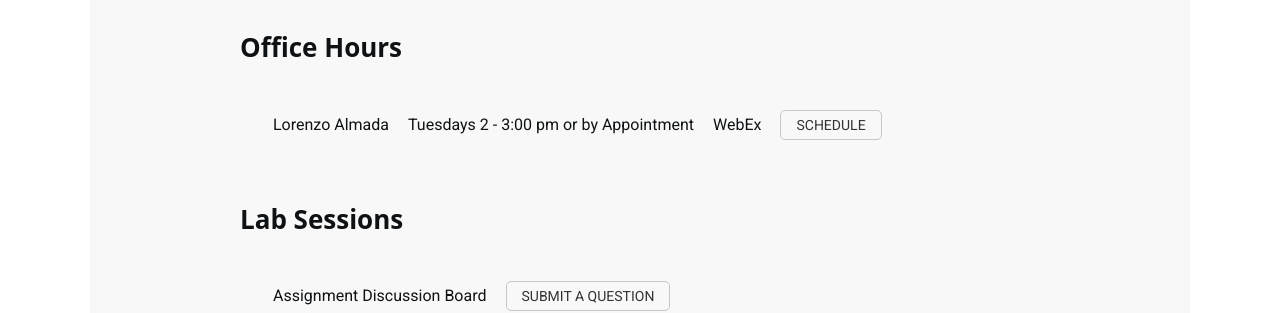
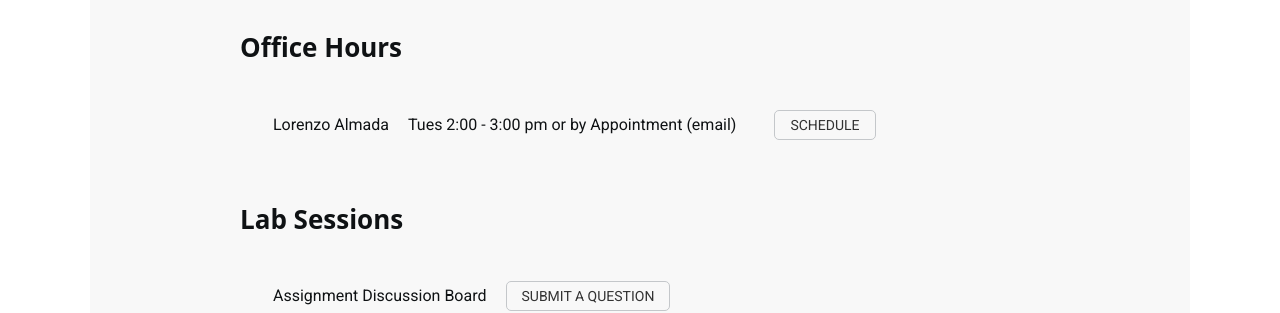
Before and after one commit to lalmada1/Coding-in-R-SPR-2021, a Jekyll site: the page built from index.md, in a window 1280 px wide and 900 px high, scrolled down 1440 px. Shown: the part 145-458 px from the top of the window. Built offline with Jekyll 4.4.1, drawn with Linux system fonts in a browser that asks for light colours; nearby versions of some CDN libraries; a script bundle is joined from its source files by our own code; library files that are not in the unit come from our copies; a style sheet for code colours, icons or effects is not loaded.

Commit message:
Update index.md

```diff
--- a/index.md
+++ b/index.md
@@ -26,8 +26,8 @@ instructor:
    email: lalmada1@gsu.edu
    office_location: 55 Park Place NE Room 682
    website_url: 'https://aysps.gsu.edu/profile/lorenzo-almada/'
-   office_hours_time: Tuesdays 2 - 3:00 pm or by Appointment
-   office_hours_location: WebEx
+   office_hours_time: Tues 2:00 - 3:00 pm or by Appointment (email)
+   office_hours_location:
 
 textbooks:
 - title: R Cookbook. Proven recipes
```
